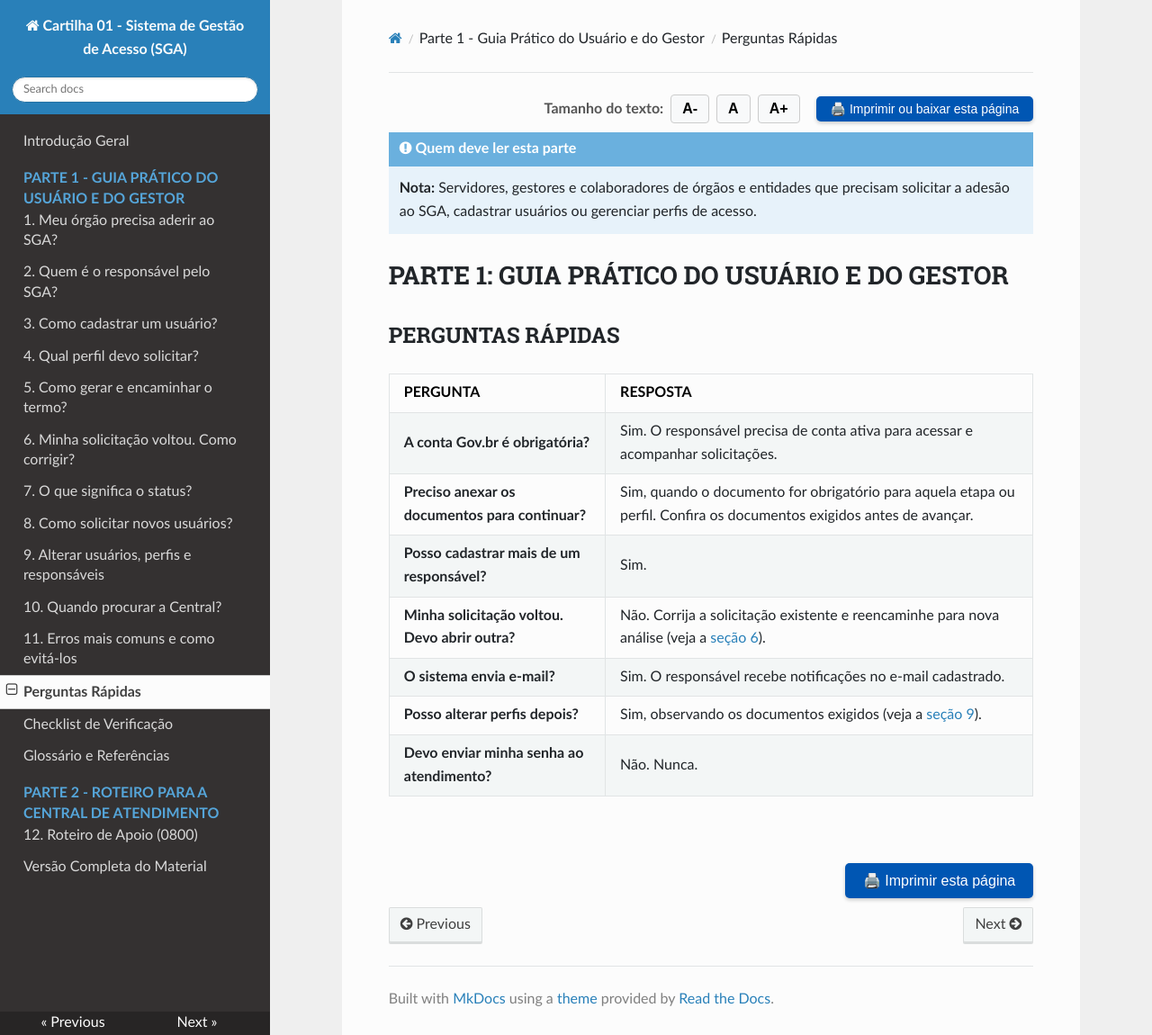
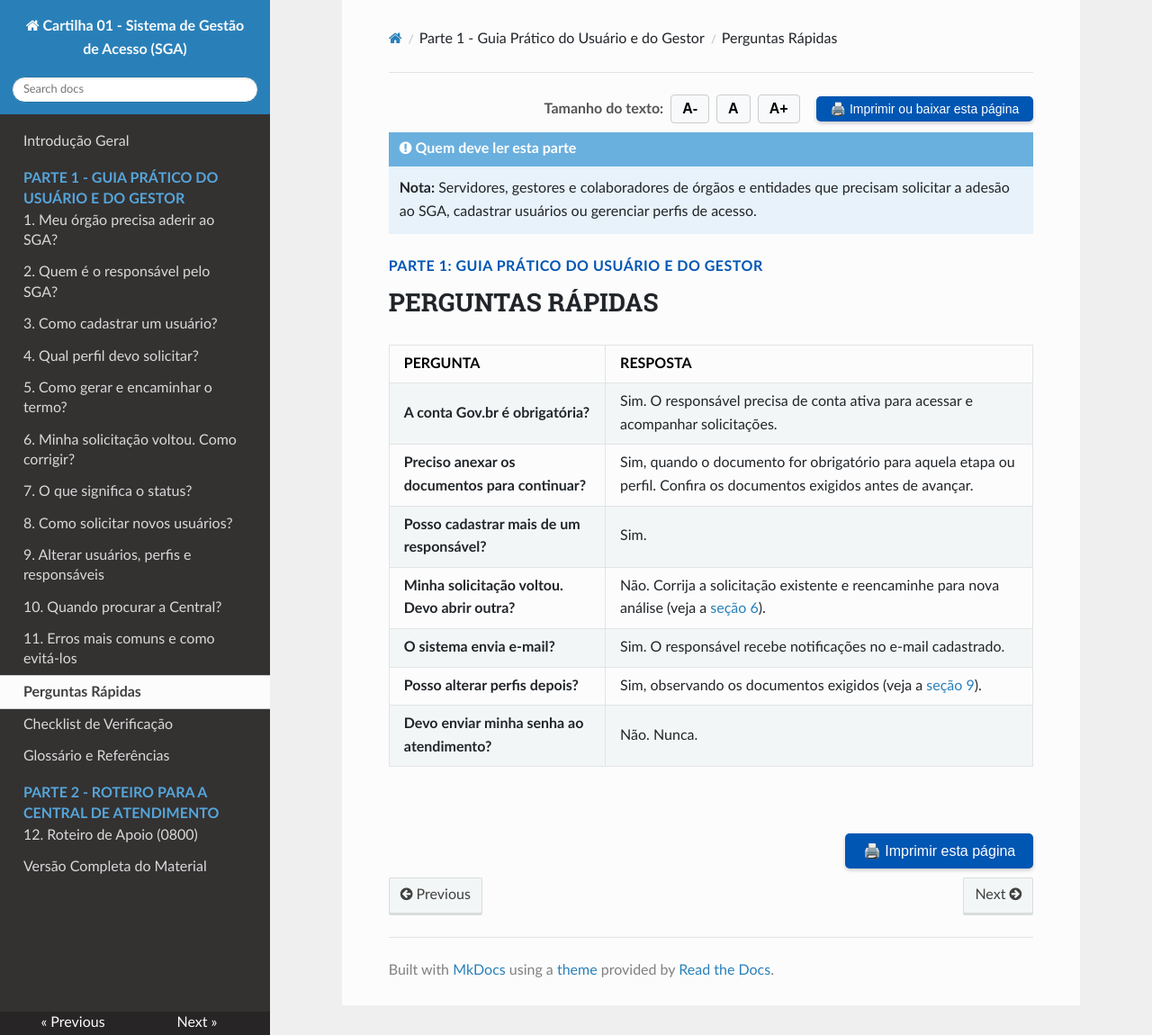
Before and after one commit to emilix10-bit/cartilha-boas-praticas-01-SGA, an MkDocs documentation site: the page built from docs/12-perguntas-rapidas.md, in a window 1280 px wide and 1150 px high. Shown: the whole window at 90% size. Built offline with MkDocs 1.6.1, drawn with Linux system fonts in a browser that asks for light colours; nearby versions of some CDN libraries.

Commit message:
Fix formatting and update questions in FAQ section

```diff
--- a/docs/12-perguntas-rapidas.md
+++ b/docs/12-perguntas-rapidas.md
@@ -12,18 +12,18 @@
 !!! note "Quem deve ler esta parte"
     **Nota:** Servidores, gestores e colaboradores de órgãos e entidades que precisam solicitar a adesão ao SGA, cadastrar usuários ou gerenciar perfis de acesso.
 
-# PARTE 1: GUIA PRÁTICO DO USUÁRIO E DO GESTOR
+<p style="font-weight: bold; color: #0056b3; text-transform: uppercase; letter-spacing: 0.5px; margin-top: 15px; margin-bottom: 4px;">PARTE 1: GUIA PRÁTICO DO USUÁRIO E DO GESTOR</p>
 
-<h2 id="perguntas-rapidas">PERGUNTAS RÁPIDAS</h2>
+<h1 id="perguntas-rapidas" style="margin-top: 0;">PERGUNTAS RÁPIDAS</h1>
 
 | PERGUNTA | RESPOSTA |
 | :--- | :--- |
 | **A conta Gov.br é obrigatória?** | Sim. O responsável precisa de conta ativa para acessar e acompanhar solicitações. |
 | **Preciso anexar os documentos para continuar?** | Sim, quando o documento for obrigatório para aquela etapa ou perfil. Confira os documentos exigidos antes de avançar. |
 | **Posso cadastrar mais de um responsável?** | Sim. |
-| **Minha solicitação voltou. Devo abrir outra?** | Não. Corrija a solicitação existente e reencaminhe para nova análise (veja a [<a href="06-solicitacao-voltou-como-corrigir.md#secao-6">seção 6</a>](06-solicitacao-voltou-como-corrigir.md)). |
+| **Minha solicitação voltou. Devo abrir outra?** | Não. Corrija a solicitação existente e reencaminhe para nova análise (veja a [seção 6](06-solicitacao-voltou-como-corrigir.md#secao-6)). |
 | **O sistema envia e-mail?** | Sim. O responsável recebe notificações no e-mail cadastrado. |
-| **Posso alterar perfis depois?** | Sim, observando os documentos exigidos (veja a [<a href="09-alterar-usuarios-perfis-responsaveis.md#secao-9">seção 9</a>](09-alterar-usuarios-perfis-responsaveis.md)). |
+| **Posso alterar perfis depois?** | Sim, observando os documentos exigidos (veja a [seção 9](09-alterar-usuarios-perfis-responsaveis.md#secao-9)). |
 | **Devo enviar minha senha ao atendimento?** | Não. Nunca. |
 
 <br>
```
